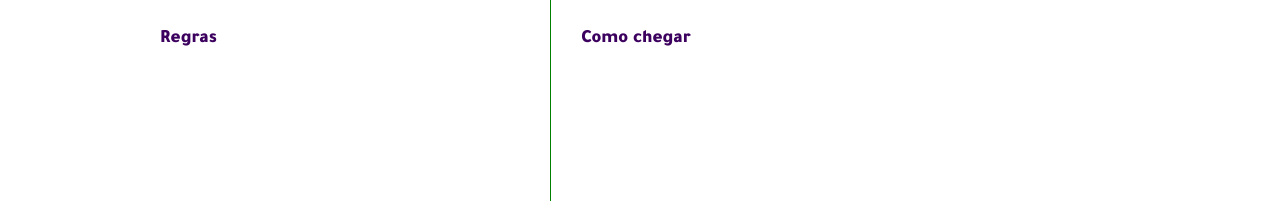
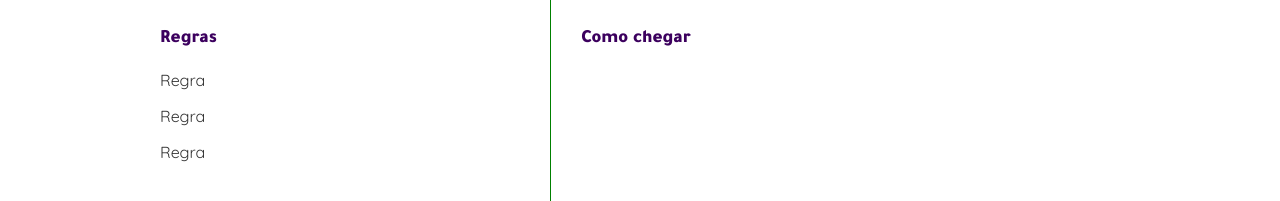
Before and after one commit to jmsalmeida/bivaqueCamping, a React (Create React App) app: page /info-camping in a window 1280 px wide. Shown: the part 873-1074 px from the top of the page. Built offline with nearby package versions, Linux system fonts and the light colour scheme.

Commit message:
Adiciona component Regras e injeta na InfoCampingPage

```diff
--- /dev/null
+++ b/src/components/Regras/Regras.js
@@ -0,0 +1,15 @@
+import React, { Component } from 'react';
+import './Regras.css';
+
+class Regras extends Component {
+    render(){
+        let regras = this.props.regras;
+        return(
+            <div>
+                <p>{regras}</p>
+            </div>
+        );
+    }
+}
+
+export default Regras;
--- a/src/pages/InfoCampingPage.js
+++ b/src/pages/InfoCampingPage.js
@@ -8,6 +8,7 @@ import TituloCamping from '../components/TituloCamping/TituloCamping';
 // Icons
 import wireless from '../icons/wifi.svg'
 import InfoCampingIcon from '../components/InfoCampingImage/InfoCampingIcon';
+import Regras from '../components/Regras/Regras';
 
 class InfoCampingPage extends Component {
     render() {
@@ -29,7 +30,9 @@ class InfoCampingPage extends Component {
                             </div>
                             <h3>Regras</h3>
                             <div>
-
+                                <Regras regras="Regra"/>
+                                <Regras regras="Regra"/>
+                                <Regras regras="Regra"/>
                             </div>
                         </div>
                         <div className="y-bar"></div>
@@ -42,6 +45,7 @@ class InfoCampingPage extends Component {
                             </div>
                             <div>
                                 <h3>Como chegar</h3>
+
                             </div>
                         </div>
                     </div>
```
Also changed, not shown: src/components/Regras/Regras.css (added).
